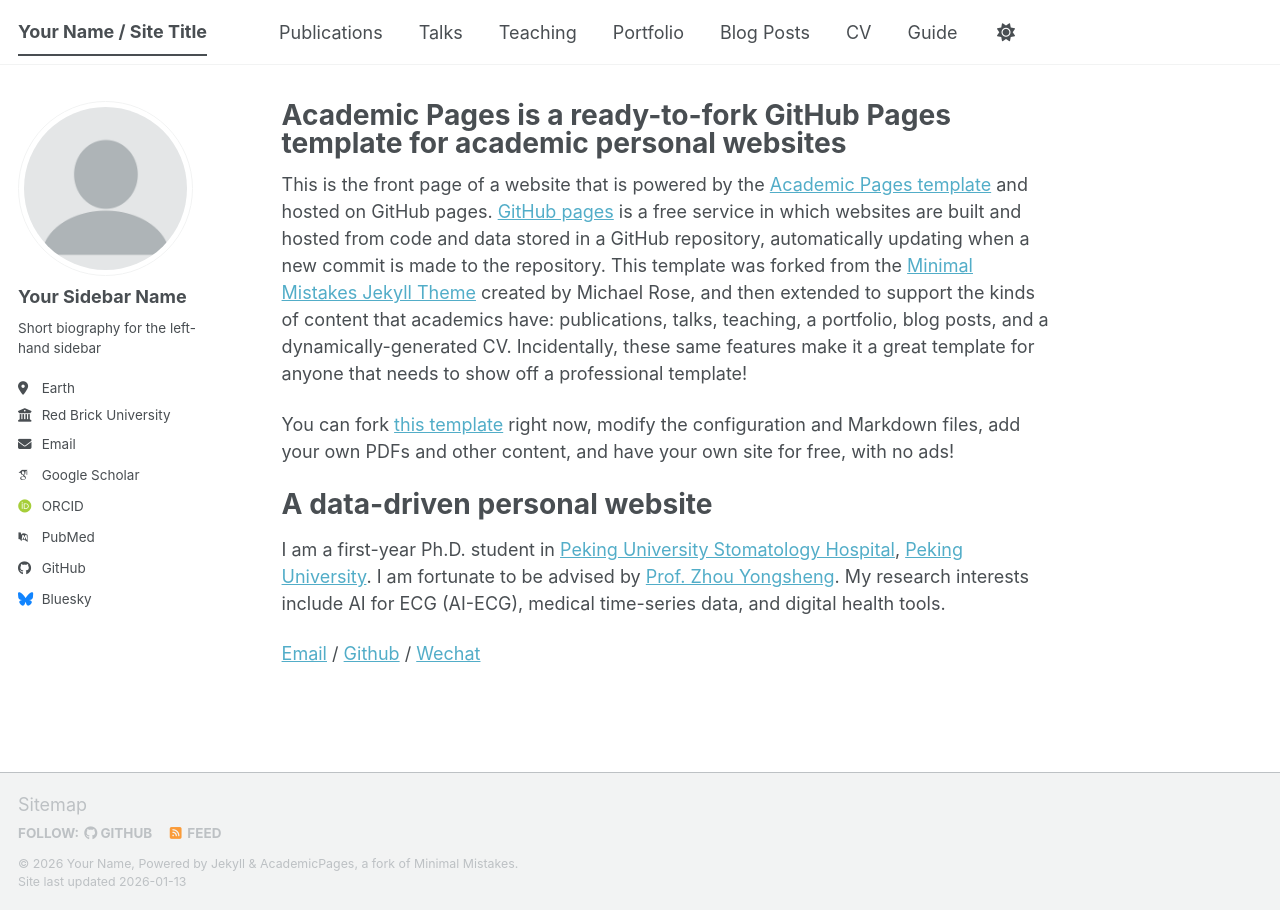
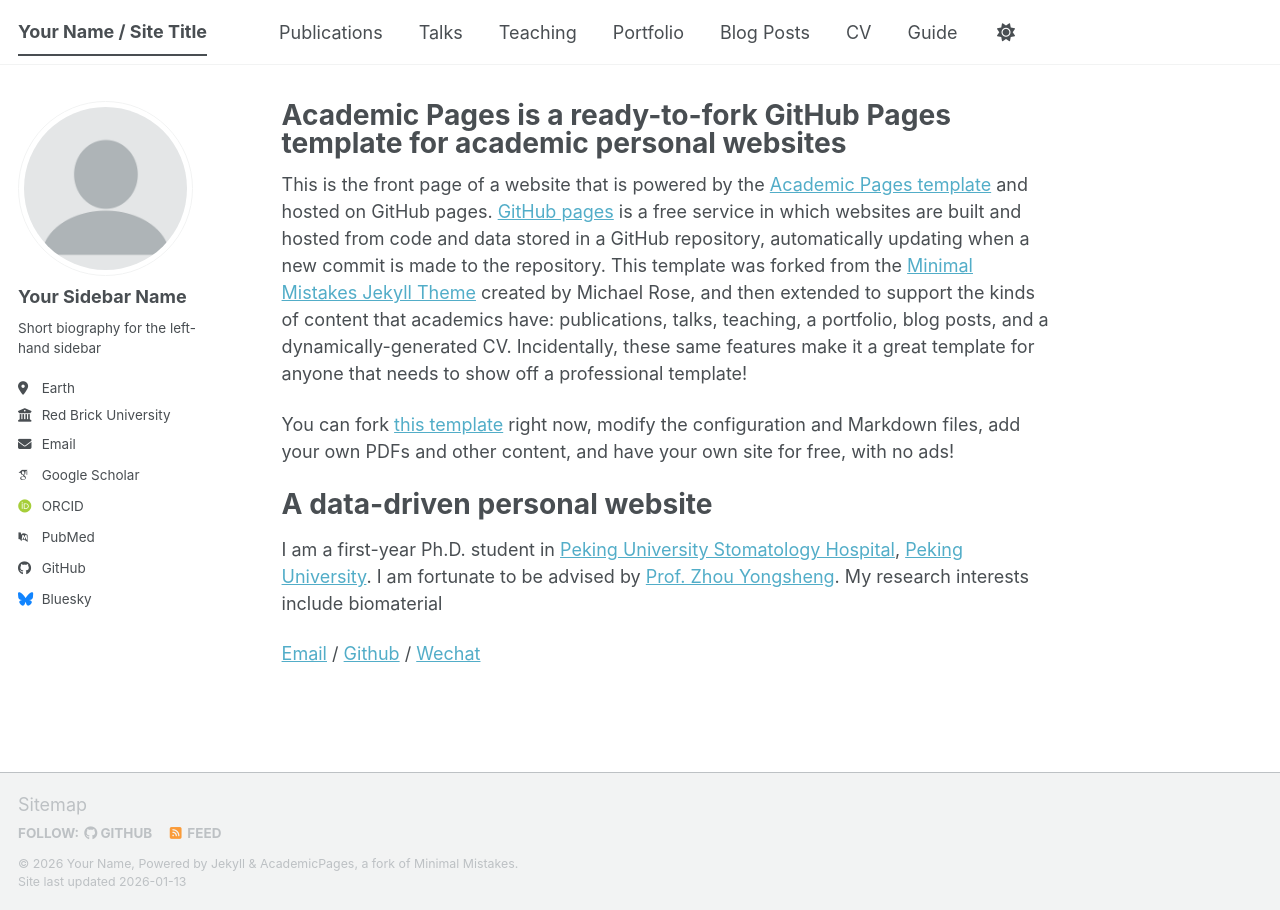
Before and after one commit to GENGYM813/GENGYM813.github.io, a Jekyll site: the page built from _pages/about.md, in a window 1280 px wide. Built offline with Jekyll 4.4.1, drawn with Linux system fonts in a browser that asks for light colours; some web fonts are replaced; a script bundle is joined from its source files by our own code; library files that are not in the unit come from our copies.

Commit message:
Update about.md

```diff
--- a/_pages/about.md
+++ b/_pages/about.md
@@ -14,6 +14,6 @@
 A data-driven personal website
 ======
 
-I am a first-year Ph.D. student in [Peking University Stomatology Hospital]([https://www.nihds.pku.edu.cn/]), [Peking University](https://www.pku.edu.cn/). I am fortunate to be advised by [Prof. Zhou Yongsheng](). My research interests include AI for ECG (AI-ECG), medical time-series data, and digital health tools.
+I am a first-year Ph.D. student in [Peking University Stomatology Hospital]([https://www.nihds.pku.edu.cn/]), [Peking University](https://www.pku.edu.cn/). I am fortunate to be advised by [Prof. Zhou Yongsheng](). My research interests include biomaterial
 
 [Email](mailto:xxx@stu.pku.edu.cn) / [Github](https://github.com/xxx) / [Wechat](../images/wechat.jpg)
```
